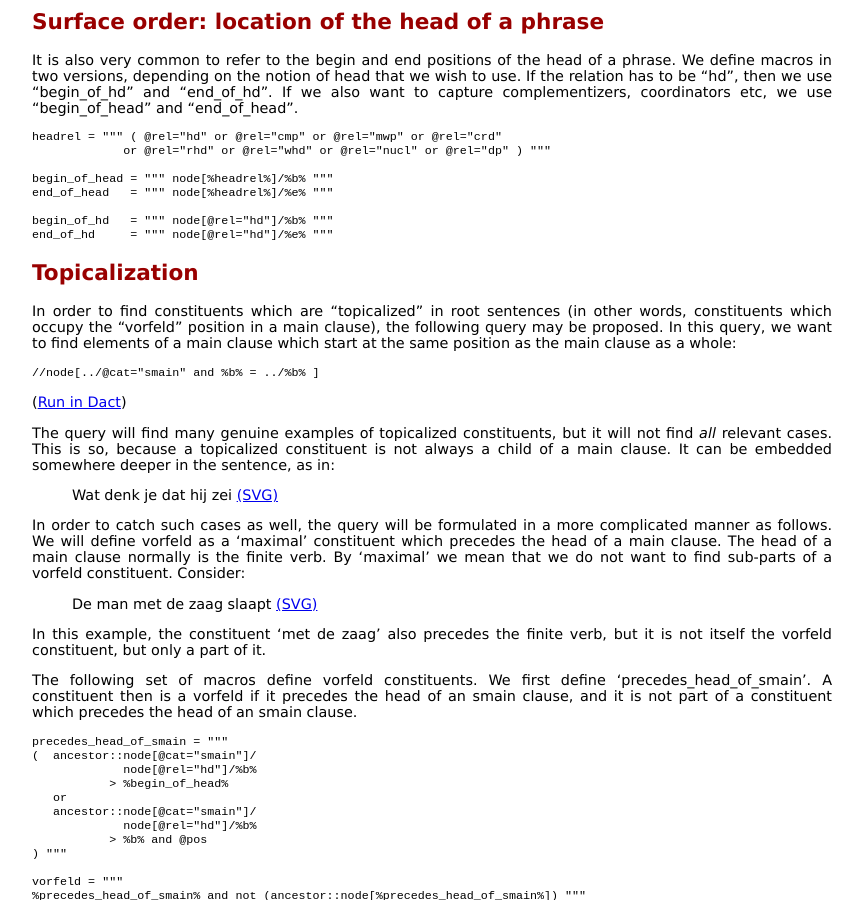
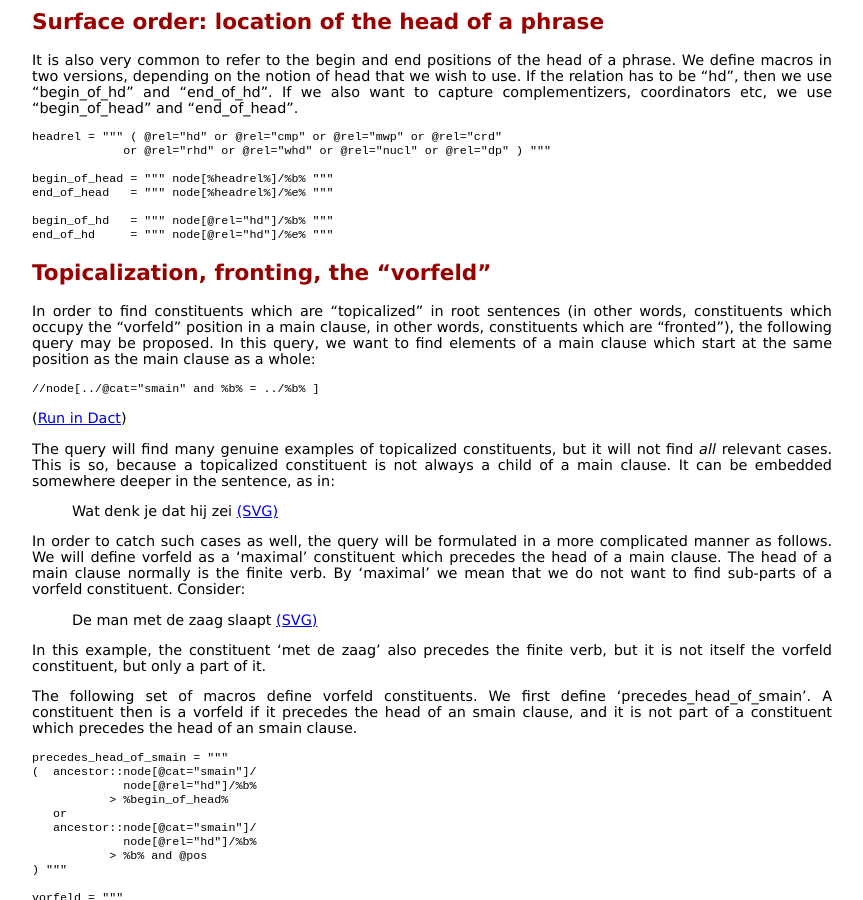
Before and after one commit to rug-compling/dact, a Jekyll site: the page built from cookbook/index.md, in a window 1280 px wide and 900 px high, scrolled down 1772 px. Shown: the whole window, without its empty margins (208-1071 px from the left). Built offline with Jekyll 4.4.1, drawn with Linux system fonts in a browser that asks for light colours.

Commit message:
Update cookbook/index.md
added some more terminology

```diff
--- a/cookbook/index.md
+++ b/cookbook/index.md
@@ -111,10 +111,11 @@ we use "begin_of_head" and "end_of_head".
     begin_of_hd   = """ node[@rel="hd"]/%b% """
     end_of_hd     = """ node[@rel="hd"]/%e% """
 
-## Topicalization
+## Topicalization, fronting, the "vorfeld"
 
 In order to find constituents which are "topicalized" in root sentences (in other words,
-constituents which occupy the "vorfeld" position in a main clause), the following query
+constituents which occupy the "vorfeld" position in a main clause, in other words, constituents
+which are "fronted"), the following query
 may be proposed. In this query, we want to find elements of a main clause which start at the same
 position as the main clause as a whole:
 
```
